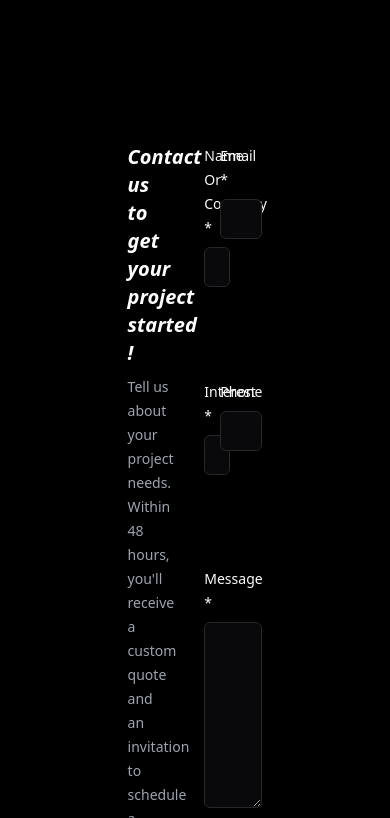
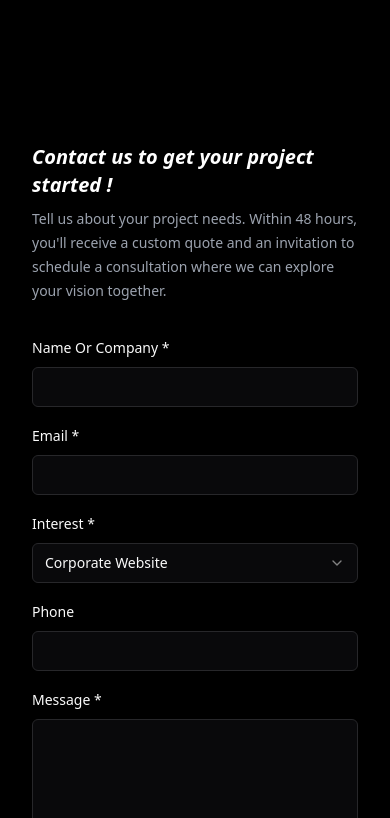
Before and after one commit to Initial-Solutions/Project-Agency, a React (Vite) app: page / in a window 390 px wide. Shown: the part 1666-2484 px from the top of the page. Built offline with nearby package versions, Linux system fonts and the light colour scheme; no server answers.

Commit message:
responsive contact form

```diff
--- a/src/components/contact.tsx
+++ b/src/components/contact.tsx
@@ -71,11 +71,11 @@ export function Contact() {
   return (
     <section
       className={
-        'flex flex-col items-center justify-center gap-24 bg-black px-32 pb-24 pt-12'
+        'flex flex-col items-center justify-center gap-24 bg-black px-8 pb-24 pt-12 md:px-32'
       }
     >
-      <div className={'flex w-full justify-center gap-8'}>
-        <div className={'flex w-1/3 flex-col gap-2'}>
+      <div className={'flex w-full flex-col justify-center gap-8 md:flex-row'}>
+        <div className={'flex flex-col gap-2 md:w-1/3'}>
           <h2 className={'text-xl font-semibold italic text-white'}>
             Contact us to get your project started !
           </h2>
@@ -88,7 +88,7 @@ export function Contact() {
         <Form {...form}>
           <form
             onSubmit={form.handleSubmit(onSubmit)}
-            className={'grid grow grid-cols-1 gap-4 md:grid-cols-2'}
+            className={'flex grow flex-col gap-4 md:grid md:grid-cols-2'}
           >
             <FormField
               name={'name'}
@@ -163,7 +163,11 @@ export function Contact() {
                 </FormItem>
               )}
             />
-            <Button variant={'default'} className={'mt-2'} type={'submit'}>
+            <Button
+              variant={'default'}
+              className={'mt-2 w-full'}
+              type={'submit'}
+            >
               Submit
             </Button>
           </form>
```
